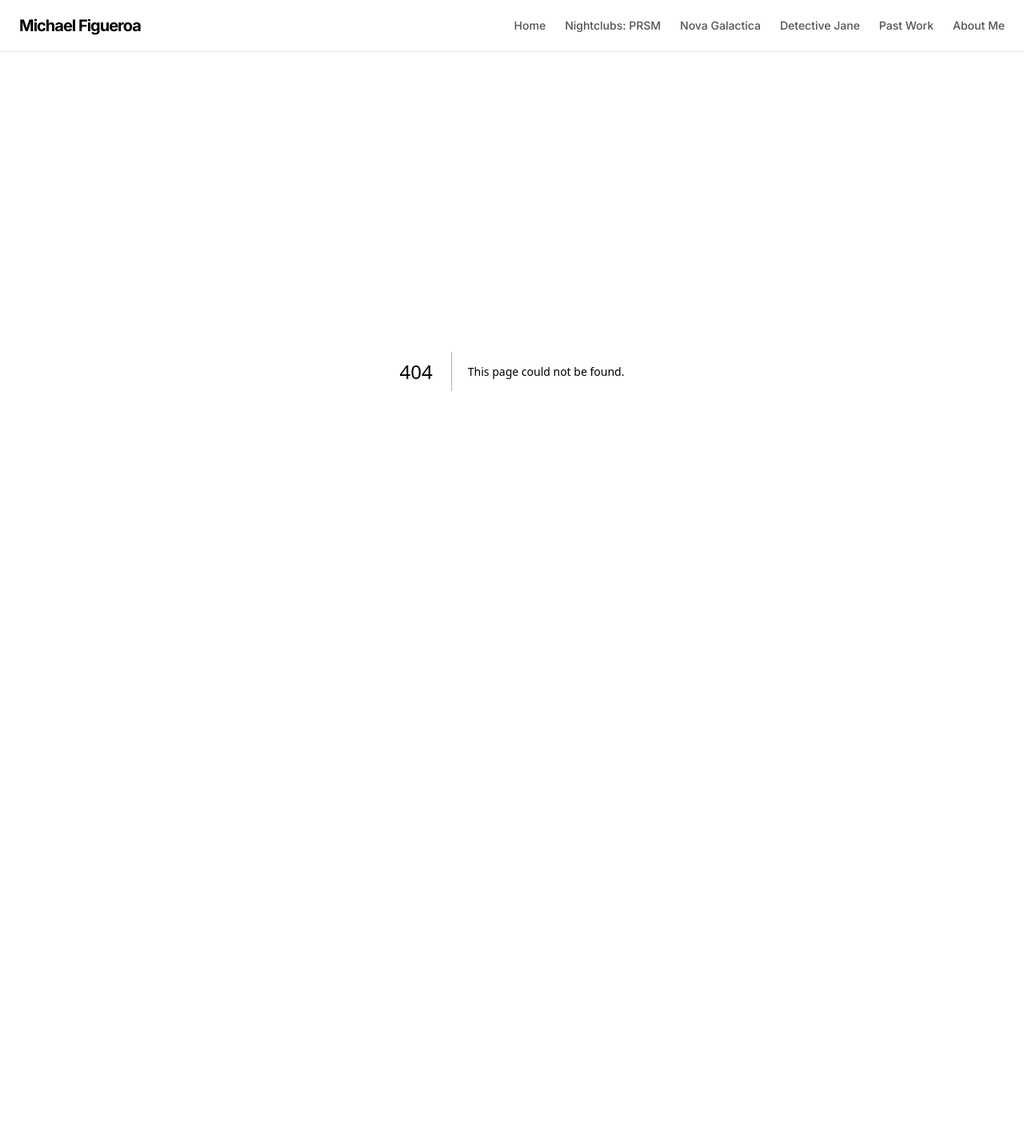
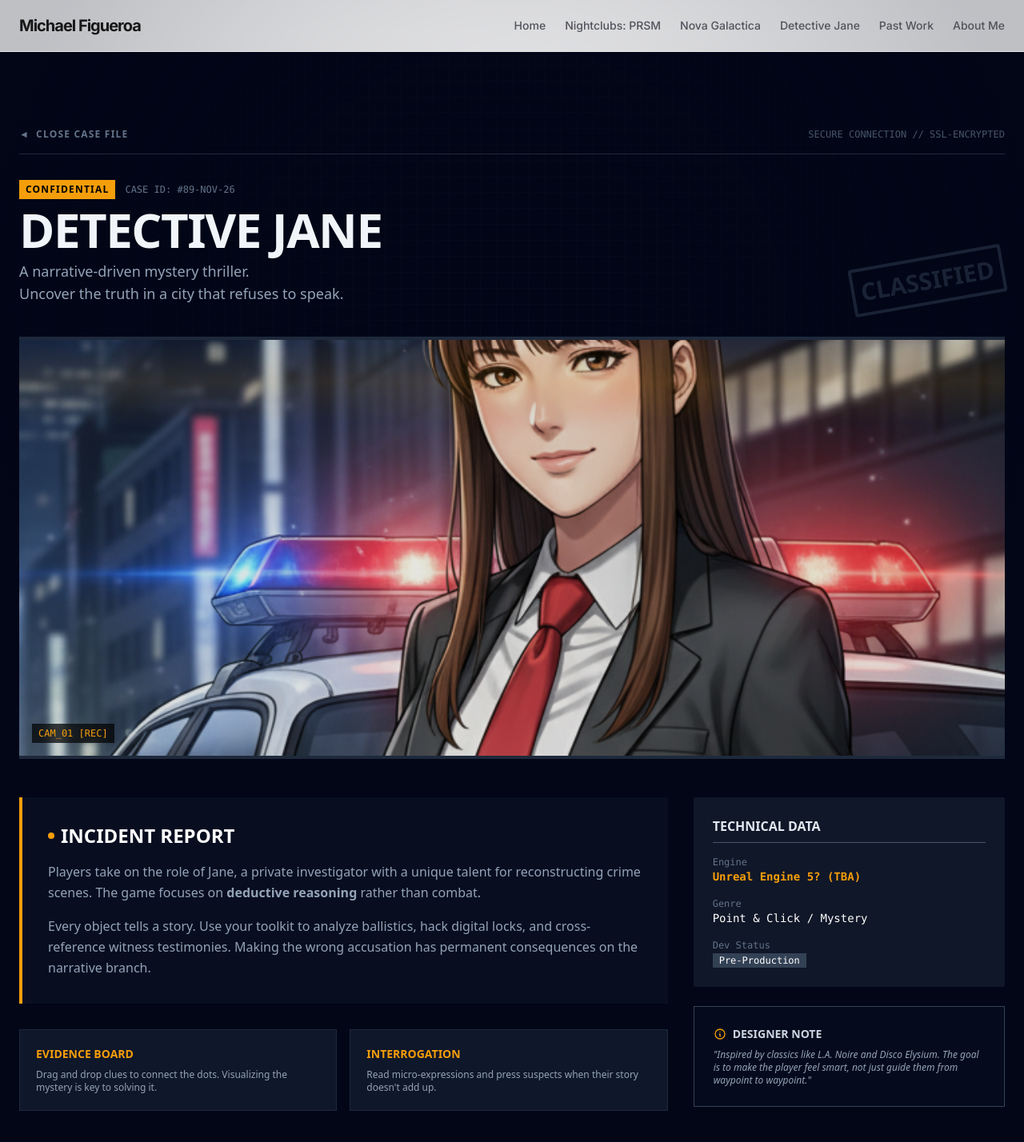
Before and after one commit to OwlhootMike/owlhootgames-site, a Next.js app: page /games/detective-jane in a window 1280 px wide. Before the commit this address had no page. Shown: the top 1428 px of the page at 80% size. Before the commit the page ends 864 px from the top, so only its background shows below. Built offline with nearby package versions, Linux system fonts and the light colour scheme.

Commit message:
Adding Detective Jane page

```diff
--- /dev/null
+++ b/app/games/detective-jane/page.tsx
@@ -0,0 +1,157 @@
+"use client";
+
+import { motion } from "framer-motion";
+import Image from "next/image";
+import Link from "next/link";
+// Go up two levels to find the image
+import janeImg from '../../img-jane2.png';
+
+export default function DetectiveJanePage() {
+  return (
+    <div className="min-h-screen bg-slate-950 text-slate-300 font-sans selection:bg-amber-500 selection:text-black overflow-x-hidden">
+
+      {/* --- BACKGROUND: DIGITAL EVIDENCE BOARD --- */}
+      <div className="fixed inset-0 z-0 opacity-10 pointer-events-none"
+           style={{
+             backgroundImage: "linear-gradient(#334155 1px, transparent 1px), linear-gradient(90deg, #334155 1px, transparent 1px)",
+             backgroundSize: "20px 20px"
+           }}
+      />
+      {/* Vignette to darken edges */}
+      <div className="fixed inset-0 z-0 pointer-events-none bg-[radial-gradient(circle_at_center,transparent_0%,#020617_90%)]"></div>
+
+      {/* --- HERO HEADER --- */}
+      <header className="relative pt-24 pb-10 px-6 container mx-auto z-10">
+
+        {/* INLINE NAVIGATION (Does not overlap Navbar) */}
+        <div className="mb-8 border-b border-slate-800 pb-4 flex justify-between items-center">
+           <Link href="/" className="group flex items-center gap-2 text-slate-500 hover:text-amber-500 transition-colors text-xs font-bold uppercase tracking-widest">
+             <span className="transition-transform group-hover:-translate-x-1">◄</span>
+             <span>Close Case File</span>
+           </Link>
+           <div className="text-xs font-mono text-slate-600 uppercase">Secure Connection // SSL-Encrypted</div>
+        </div>
+
+        <motion.div
+          initial={{ opacity: 0, y: 10 }}
+          animate={{ opacity: 1, y: 0 }}
+          transition={{ duration: 0.6 }}
+          className="flex flex-col md:flex-row md:items-end justify-between gap-6"
+        >
+          <div>
+             <div className="flex items-center gap-3 mb-2">
+                <span className="px-2 py-1 bg-amber-500 text-black text-xs font-black uppercase tracking-widest">Confidential</span>
+                <span className="text-slate-500 text-xs font-mono uppercase">Case ID: #89-NOV-26</span>
+             </div>
+             <h1 className="text-4xl md:text-6xl font-black uppercase text-slate-100 mb-2 tracking-tight">
+               Detective Jane
+             </h1>
+             <p className="text-lg text-slate-400 max-w-xl">
+               A narrative-driven mystery thriller. <br/>
+               Uncover the truth in a city that refuses to speak.
+             </p>
+          </div>
+
+          {/* Decorative Stamp */}
+          <div className="hidden md:block opacity-50 rotate-[-10deg] border-4 border-slate-700 p-2 rounded">
+             <span className="text-3xl font-black text-slate-700 uppercase">Classified</span>
+          </div>
+        </motion.div>
+      </header>
+
+      {/* --- MAIN EVIDENCE LAYOUT --- */}
+      <main className="container mx-auto px-6 pb-24 relative z-10">
+
+        {/* HERO IMAGE: POLICE SCANNER STYLE */}
+        <motion.div
+          initial={{ opacity: 0, scale: 0.98 }}
+          animate={{ opacity: 1, scale: 1 }}
+          transition={{ delay: 0.2, duration: 0.8 }}
+          className="relative w-full aspect-video md:aspect-[21/9] bg-black border-y-4 border-slate-800 overflow-hidden mb-12 group"
+        >
+          <Image
+            src={janeImg}
+            alt="Detective Jane Gameplay"
+            fill
+            className="object-cover opacity-90 transition-all duration-700 group-hover:scale-105"
+          />
+          {/* Scanning Line Animation */}
+          <div className="absolute inset-0 bg-gradient-to-b from-transparent via-amber-500/10 to-transparent h-[20%] w-full animate-scanline pointer-events-none"></div>
+
+          {/* Image Overlay UI */}
+          <div className="absolute bottom-4 left-4 flex gap-4">
+             <div className="px-2 py-1 bg-black/70 backdrop-blur text-xs font-mono text-amber-500">CAM_01 [REC]</div>
+          </div>
+        </motion.div>
+
+        {/* --- GRID SYSTEM --- */}
+        <div className="grid grid-cols-1 md:grid-cols-3 gap-8">
+
+          {/* LEFT: INCIDENT REPORT */}
+          <div className="md:col-span-2 space-y-8">
+             <section className="bg-slate-900/50 p-8 border-l-4 border-amber-500">
+                <h2 className="text-2xl font-bold text-white uppercase mb-4 flex items-center gap-2">
+                   <span className="w-2 h-2 bg-amber-500 rounded-full"></span>
+                   Incident Report
+                </h2>
+                <p className="text-slate-400 leading-relaxed mb-4">
+                   Players take on the role of Jane, a private investigator with a unique talent for reconstructing crime scenes.
+                   The game focuses on <strong>deductive reasoning</strong> rather than combat.
+                </p>
+                <p className="text-slate-400 leading-relaxed">
+                   Every object tells a story. Use your toolkit to analyze ballistics, hack digital locks, and cross-reference witness testimonies.
+                   Making the wrong accusation has permanent consequences on the narrative branch.
+                </p>
+             </section>
+
+             {/* Mechanics Grid */}
+             <div className="grid grid-cols-1 md:grid-cols-2 gap-4">
+                <div className="bg-slate-900 border border-slate-800 p-5">
+                   <h3 className="text-amber-500 font-bold uppercase text-sm mb-2">Evidence Board</h3>
+                   <p className="text-xs text-slate-400">Drag and drop clues to connect the dots. Visualizing the mystery is key to solving it.</p>
+                </div>
+                <div className="bg-slate-900 border border-slate-800 p-5">
+                   <h3 className="text-amber-500 font-bold uppercase text-sm mb-2">Interrogation</h3>
+                   <p className="text-xs text-slate-400">Read micro-expressions and press suspects when their story doesn't add up.</p>
+                </div>
+             </div>
+          </div>
+
+          {/* RIGHT: SUSPECT/TECH DATA */}
+          <div className="md:col-span-1 space-y-6">
+             {/* Tech Specs */}
+             <div className="bg-slate-800/50 p-6 rounded-sm">
+                <h3 className="text-slate-200 font-bold uppercase border-b border-slate-600 pb-2 mb-4">Technical Data</h3>
+                <ul className="space-y-4 font-mono text-sm">
+                   <li>
+                      <span className="block text-slate-500 text-xs">Engine</span>
+                      <span className="text-amber-500 font-bold">Unreal Engine 5? (TBA)</span>
+                   </li>
+                   <li>
+                      <span className="block text-slate-500 text-xs">Genre</span>
+                      <span className="text-white">Point & Click / Mystery</span>
+                   </li>
+                   <li>
+                      <span className="block text-slate-500 text-xs">Dev Status</span>
+                      <span className="text-white bg-slate-700 px-2 py-0.5 text-xs">Pre-Production</span>
+                   </li>
+                </ul>
+             </div>
+
+             {/* Dev Note */}
+             <div className="p-6 border border-slate-700 bg-slate-900/30">
+                <div className="flex items-center gap-2 mb-2">
+                   <svg className="w-4 h-4 text-amber-500" fill="none" viewBox="0 0 24 24" stroke="currentColor"><path strokeLinecap="round" strokeLinejoin="round" strokeWidth={2} d="M13 16h-1v-4h-1m1-4h.01M21 12a9 9 0 11-18 0 9 9 0 0118 0z" /></svg>
+                   <span className="font-bold text-slate-300 text-sm uppercase">Designer Note</span>
+                </div>
+                <p className="text-xs text-slate-400 italic">
+                   "Inspired by classics like L.A. Noire and Disco Elysium. The goal is to make the player feel smart, not just guide them from waypoint to waypoint."
+                </p>
+             </div>
+          </div>
+
+        </div>
+      </main>
+    </div>
+  );
+}
```
